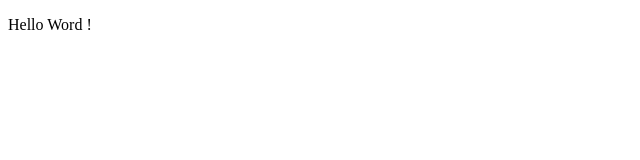
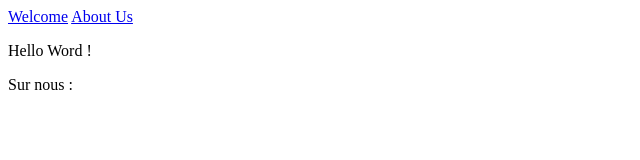
Before and after one commit to Phelioume11/re-exercice1, a plain HTML site: page index.html in a window 1280 px wide. Shown: the whole page, without its empty margins (0-640 px from the left). Drawn offline with Linux system fonts and the light colour scheme.

Commit message:
mise en place de sections

```diff
--- a/index.html
+++ b/index.html
@@ -1,10 +1,26 @@
 <!doctype html>
 <html lang="en">
+
 <head>
     <meta charset="UTF-8">
     <title>Document</title>
 </head>
+
 <body>
-    <p>Hello Word !</p>
+    <header>
+        <a href="#welcome_section">Welcome</a>
+        <a href="#about_section">About Us</a>
+    </header>
+    <main>
+
+    </main>
+    <section id="welcome_section">
+        <p>Hello Word !</p>
+    </section>
+
+    <section id="about_section">
+        <p>Sur nous :</p>
+    </section>
 </body>
+
 </html>
```
